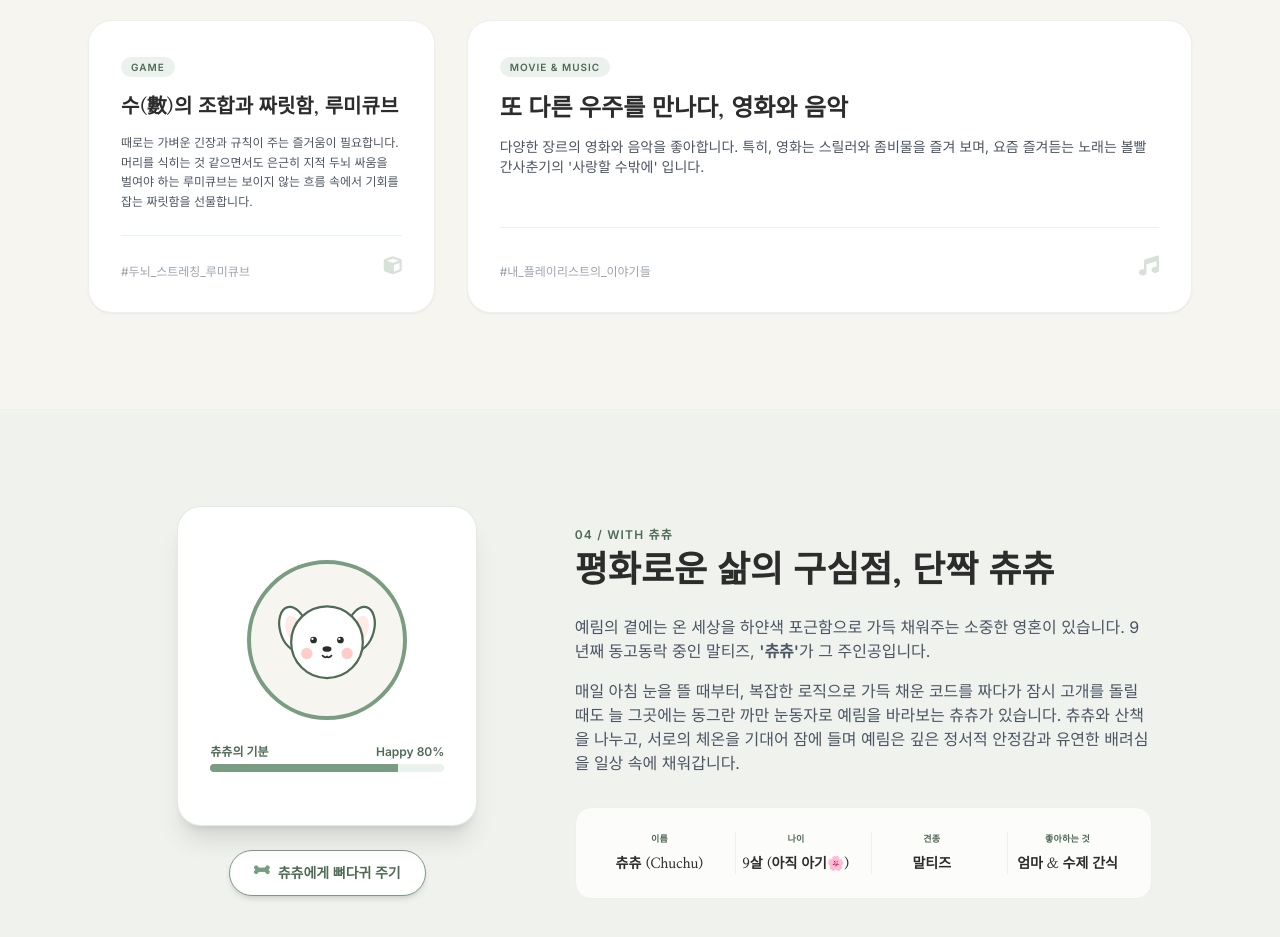
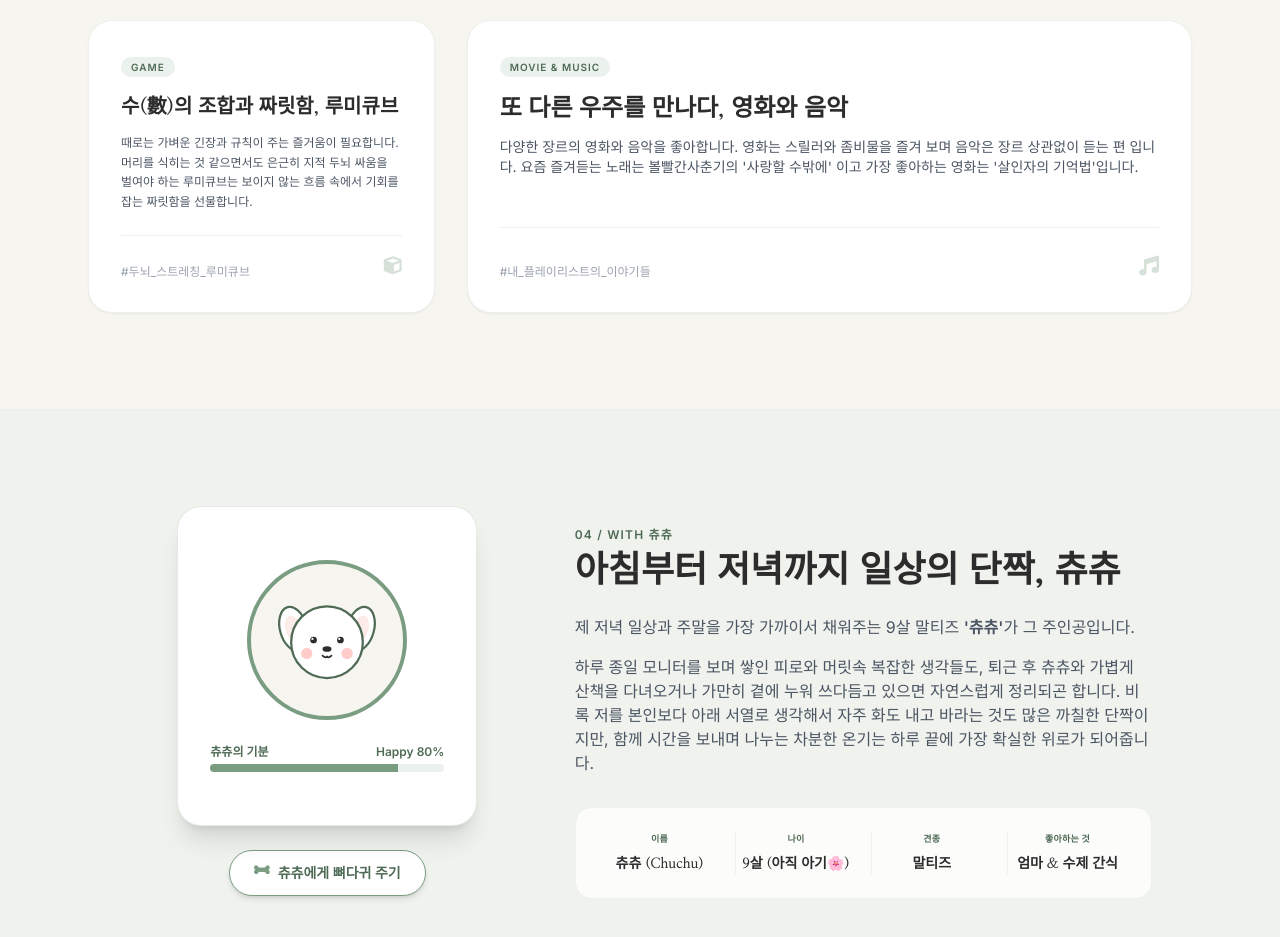
Before and after one commit to yelimk01/scam_personal, a plain HTML site: page site.html in a window 1280 px wide. Shown: the part 2800-3737 px from the top of the page. Drawn offline with nearby package versions, Linux system fonts and the light colour scheme.

Commit message:
version3

```diff
--- a/site.html
+++ b/site.html
@@ -363,7 +363,7 @@
                     <span class="text-[10px] font-bold text-sage-dark uppercase tracking-widest bg-sage-light py-1 px-2.5 rounded-full">Movie & Music</span>
                     <h3 class="font-serif text-xl sm:text-2xl font-bold text-soft-black mt-4 mb-3">또 다른 우주를 만나다, 영화와 음악</h3>
                     <p class="text-xs sm:text-sm text-gray-600 leading-relaxed">
-                        다양한 장르의 영화와 음악을 좋아합니다. 특히, 영화는 스릴러와 좀비물을 즐겨 보며, 요즘 즐겨듣는 노래는 볼빨간사춘기의 '사랑할 수밖에' 입니다.
+                        다양한 장르의 영화와 음악을 좋아합니다. 영화는 스릴러와 좀비물을 즐겨 보며 음악은 장르 상관없이 듣는 편 입니다. 요즘 즐겨듣는 노래는 볼빨간사춘기의 '사랑할 수밖에' 이고 가장 좋아하는 영화는 '살인자의 기억법'입니다.
                     </p>
                 </div>
                 <div class="mt-8 flex justify-between items-end border-t border-sage-light pt-6">
@@ -438,15 +438,15 @@
                 <div class="lg:col-span-7">
                     <span class="text-xs uppercase tracking-widest text-sage-dark font-semibold mb-2 block">04 / with 츄츄</span>
                     <h2 class="font-serif text-2xl sm:text-3xl md:text-4xl font-extrabold text-soft-black mb-6">
-                        평화로운 삶의 구심점, 단짝 츄츄
+                        아침부터 저녁까지 일상의 단짝, 츄츄
                     </h2>
 
                     <div class="prose text-gray-600 space-y-4 mb-8 text-xs sm:text-sm md:text-base leading-relaxed">
                         <p>
-                            예림의 곁에는 온 세상을 하얀색 포근함으로 가득 채워주는 소중한 영혼이 있습니다. 9년째 동고동락 중인 말티즈, <strong>'츄츄'</strong>가 그 주인공입니다.
+                            제 저녁 일상과 주말을 가장 가까이서 채워주는 9살 말티즈 <strong>'츄츄'</strong>가 그 주인공입니다.
                         </p>
                         <p>
-                            매일 아침 눈을 뜰 때부터, 복잡한 로직으로 가득 채운 코드를 짜다가 잠시 고개를 돌릴 때도 늘 그곳에는 동그란 까만 눈동자로 예림을 바라보는 츄츄가 있습니다. 츄츄와 산책을 나누고, 서로의 체온을 기대어 잠에 들며 예림은 깊은 정서적 안정감과 유연한 배려심을 일상 속에 채워갑니다.
+                            하루 종일 모니터를 보며 쌓인 피로와 머릿속 복잡한 생각들도, 퇴근 후 츄츄와 가볍게 산책을 다녀오거나 가만히 곁에 누워 쓰다듬고 있으면 자연스럽게 정리되곤 합니다. 비록 저를 본인보다 아래 서열로 생각해서 자주 화도 내고 바라는 것도 많은 까칠한 단짝이지만, 함께 시간을 보내며 나누는 차분한 온기는 하루 끝에 가장 확실한 위로가 되어줍니다.
                         </p>
                     </div>
 
```
